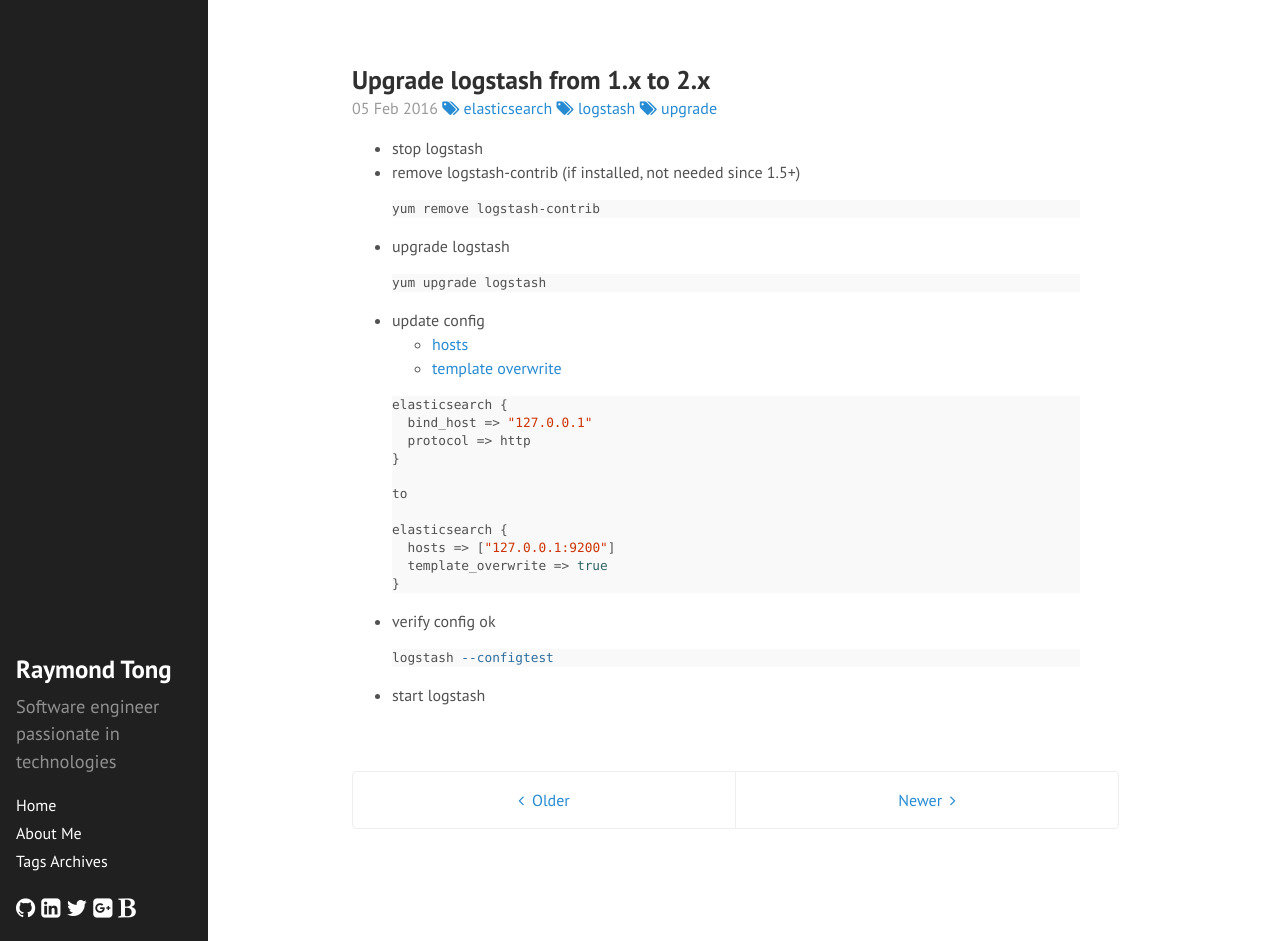
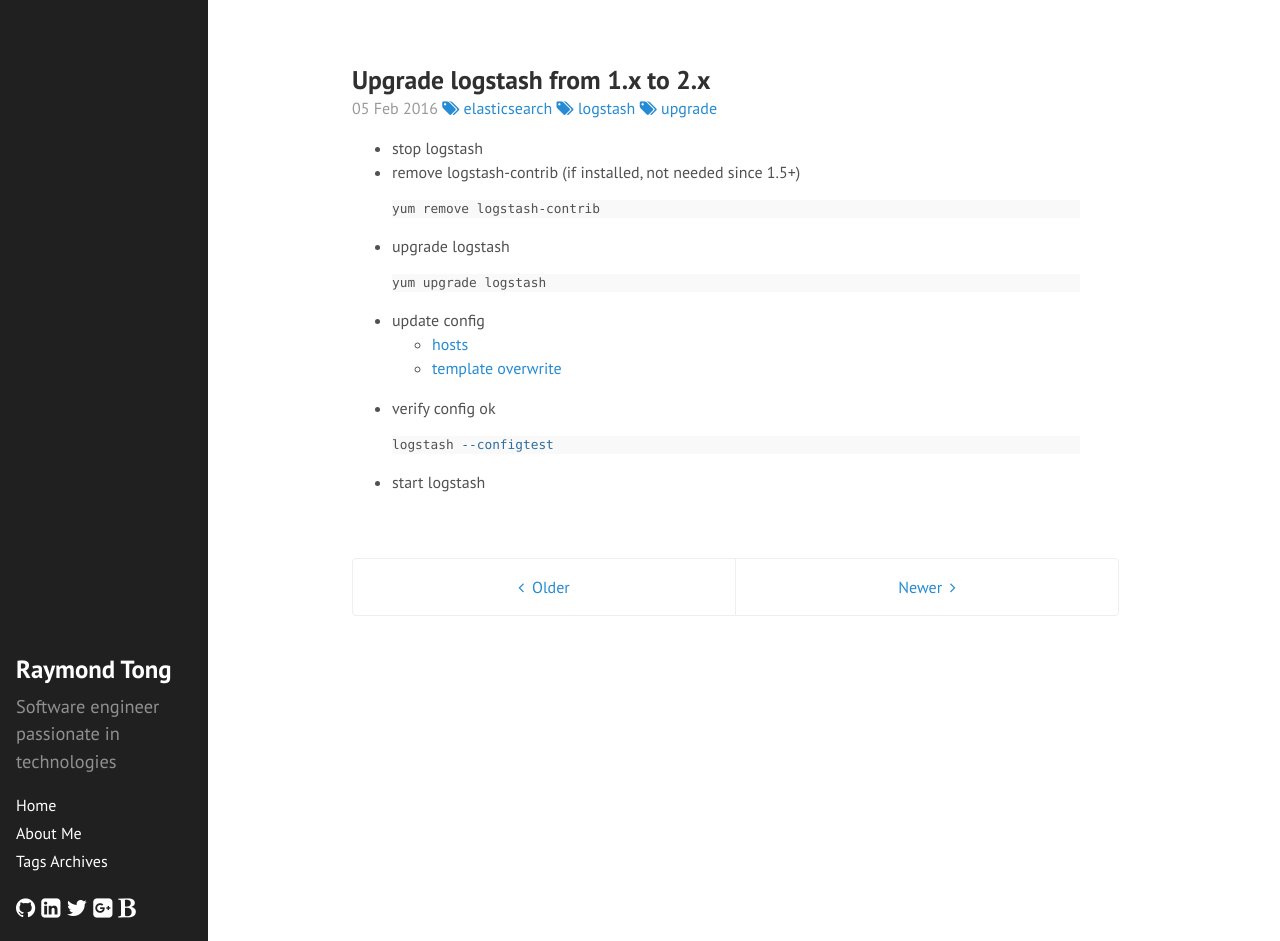
Before and after one commit to raytong82/raytong8, a Jekyll site: the page built from _posts/2016-02-05-upgrade-logstash-1x-to-2x.md, in a window 1280 px wide and 941 px high. Built offline with Jekyll 4.4.1, drawn with Linux system fonts in a browser that asks for light colours; nearby versions of some CDN libraries.

Commit message:
track back file for testing

```diff
--- a/_posts/2016-02-05-upgrade-logstash-1x-to-2x.md
+++ b/_posts/2016-02-05-upgrade-logstash-1x-to-2x.md
@@ -20,21 +20,6 @@ yum upgrade logstash
 * update config
   - [hosts](https://www.elastic.co/guide/en/logstash/current/plugins-outputs-elasticsearch.html#plugins-outputs-elasticsearch-hosts)
   - [template overwrite](https://www.elastic.co/guide/en/logstash/current/_upgrading_logstash_and_elasticsearch_to_2_0.html)
-{% highlight shell %}
-{% raw %}
-elasticsearch {
-  bind_host => "127.0.0.1"
-  protocol => http
-}
-
-to
-
-elasticsearch {
-  hosts => ["127.0.0.1:9200"]
-  template_overwrite => true
-}
-{% endraw %}
-{% endhighlight %}
 * verify config ok
 {% highlight shell %}
 logstash --configtest
```
